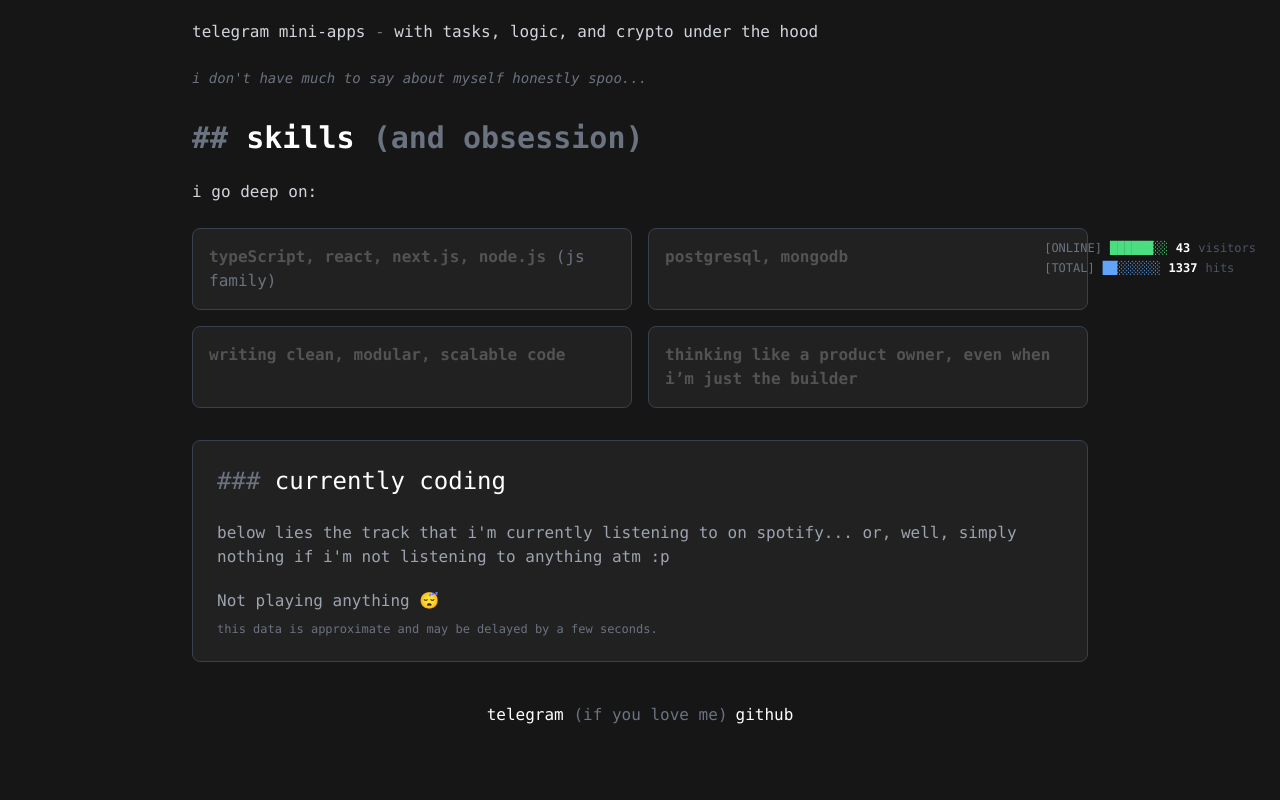
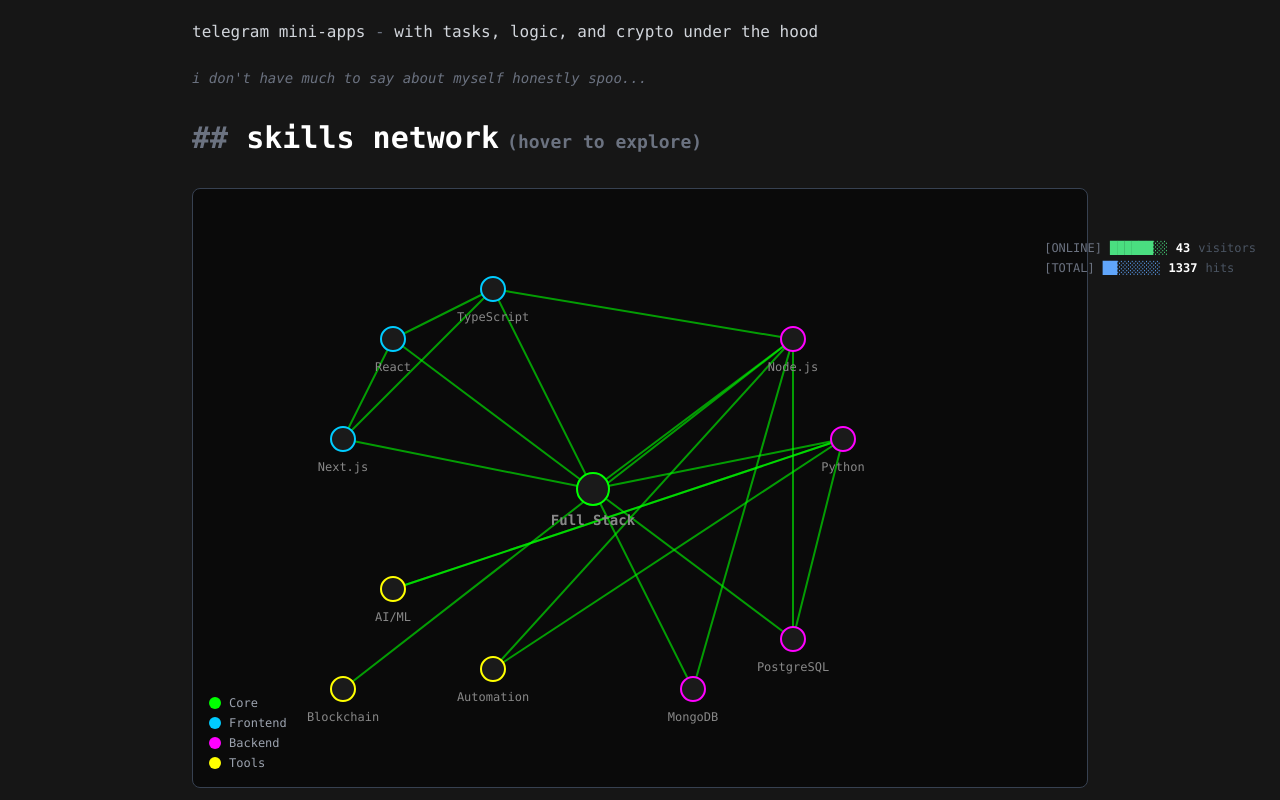
Before and after one commit to payton-ggg/quartzee.dev, a React (Vite) app in the folder main.dev/: page / in a window 1280 px wide. Shown: the part 500-1300 px from the top of the page. Built offline with nearby package versions, Linux system fonts and the light colour scheme; no server answers; a web font is replaced by a local one.

Commit message:
feat: Add About section component including an interactive skills graph.

```diff
--- a/main.dev/src/components/About.tsx
+++ b/main.dev/src/components/About.tsx
@@ -1,5 +1,6 @@
 import React from "react";
 import CurrentlyPlaying from "./CurrentlyPlaying";
+import SkillsGraph from "./SkillsGraph";
 
 const About: React.FC = () => {
   return (
@@ -32,7 +33,7 @@
 
           <div className="space-y-6 text-base">
             currently building full stack apps with Node.js/Python and
-            React.js/Next.js. <br /> <br /> i’m also diving deep into AI,
+            React.js/Next.js. <br /> <br /> i'm also diving deep into AI,
             blockchain, and browser automation. from parsers to pwa's — if it
             runs in the cloud or clicks on your behalf, i've probably built it.
             <div className="">
@@ -55,38 +56,7 @@
           </div>
         </div>
 
-        <div className="mt-10">
-          <h2 className="text-3xl font-extrabold text-white mb-6">
-            <span className="text-gray-500">## </span>
-            skills <span className="text-gray-500">(and obsession)</span>
-          </h2>
-
-          <p className="mb-6 text-base">i go deep on:</p>
-
-          <div className="grid grid-cols-1 md:grid-cols-2 gap-4 text-base">
-            <div className="bg-[#212121] border border-gray-700 rounded-lg p-4">
-              <span className="text-terminal-green font-semibold">
-                typeScript, react, next.js, node.js
-              </span>
-              <span className="text-gray-500"> (js family)</span>
-            </div>
-            <div className="bg-[#212121] border border-gray-700 rounded-lg p-4">
-              <span className="text-terminal-green font-semibold">
-                postgresql, mongodb
-              </span>
-            </div>
-            <div className="bg-[#212121] border border-gray-700 rounded-lg p-4">
-              <span className="text-terminal-green font-semibold">
-                writing clean, modular, scalable code
-              </span>
-            </div>
-            <div className="bg-[#212121] border border-gray-700 rounded-lg p-4">
-              <span className="text-terminal-green font-semibold">
-                thinking like a product owner, even when i’m just the builder
-              </span>
-            </div>
-          </div>
-        </div>
+        <SkillsGraph />
         <CurrentlyPlaying />
       </div>
     </div>
--- /dev/null
+++ b/main.dev/src/components/SkillsGraph.tsx
@@ -0,0 +1,243 @@
+import { useState } from "react";
+
+interface Node {
+  id: string;
+  label: string;
+  x: number;
+  y: number;
+  category: "core" | "frontend" | "backend" | "tools" | "other";
+}
+
+interface Edge {
+  from: string;
+  to: string;
+}
+
+const SkillsGraph = () => {
+  const [hoveredNode, setHoveredNode] = useState<string | null>(null);
+
+  // Определяем узлы (навыки)
+  const nodes: Node[] = [
+    // Core центр
+    { id: "fullstack", label: "Full Stack", x: 400, y: 300, category: "core" },
+
+    // Frontend кластер (слева вверху)
+    { id: "react", label: "React", x: 200, y: 150, category: "frontend" },
+    { id: "nextjs", label: "Next.js", x: 150, y: 250, category: "frontend" },
+    {
+      id: "typescript",
+      label: "TypeScript",
+      x: 300,
+      y: 100,
+      category: "frontend",
+    },
+
+    // Backend кластер (справа вверху)
+    { id: "nodejs", label: "Node.js", x: 600, y: 150, category: "backend" },
+    { id: "python", label: "Python", x: 650, y: 250, category: "backend" },
+
+    // Database кластер (справа внизу)
+    {
+      id: "postgres",
+      label: "PostgreSQL",
+      x: 600,
+      y: 450,
+      category: "backend",
+    },
+    { id: "mongodb", label: "MongoDB", x: 500, y: 500, category: "backend" },
+
+    // Tools кластер (слева внизу)
+    { id: "ai", label: "AI/ML", x: 200, y: 400, category: "tools" },
+    {
+      id: "blockchain",
+      label: "Blockchain",
+      x: 150,
+      y: 500,
+      category: "tools",
+    },
+    {
+      id: "automation",
+      label: "Automation",
+      x: 300,
+      y: 480,
+      category: "tools",
+    },
+  ];
+
+  // Определяем связи
+  const edges: Edge[] = [
+    // Core connections
+    { from: "fullstack", to: "react" },
+    { from: "fullstack", to: "nextjs" },
+    { from: "fullstack", to: "typescript" },
+    { from: "fullstack", to: "nodejs" },
+    { from: "fullstack", to: "python" },
+    { from: "fullstack", to: "postgres" },
+    { from: "fullstack", to: "mongodb" },
+
+    // Frontend cluster
+    { from: "react", to: "nextjs" },
+    { from: "react", to: "typescript" },
+    { from: "nextjs", to: "typescript" },
+
+    // Backend cluster
+    { from: "nodejs", to: "typescript" },
+    { from: "nodejs", to: "postgres" },
+    { from: "nodejs", to: "mongodb" },
+    { from: "python", to: "postgres" },
+    { from: "python", to: "ai" },
+
+    // Tools connections
+    { from: "ai", to: "python" },
+    { from: "blockchain", to: "nodejs" },
+    { from: "automation", to: "nodejs" },
+    { from: "automation", to: "python" },
+  ];
+
+  const getCategoryColor = (category: string) => {
+    switch (category) {
+      case "core":
+        return "#00ff00"; // Яркий зеленый
+      case "frontend":
+        return "#00ccff"; // Голубой
+      case "backend":
+        return "#ff00ff"; // Пурпурный
+      case "tools":
+        return "#ffff00"; // Желтый
+      default:
+        return "#888888";
+    }
+  };
+
+  const isNodeConnected = (nodeId: string) => {
+    if (!hoveredNode) return true;
+    if (nodeId === hoveredNode) return true;
+    return edges.some(
+      (e) =>
+        (e.from === hoveredNode && e.to === nodeId) ||
+        (e.to === hoveredNode && e.from === nodeId)
+    );
+  };
+
+  const isEdgeConnected = (edge: Edge) => {
+    if (!hoveredNode) return true;
+    return edge.from === hoveredNode || edge.to === hoveredNode;
+  };
+
+  return (
+    <div className="w-full my-16">
+      <h2 className="text-3xl font-extrabold text-white mb-8 font-mono">
+        <span className="text-gray-500">## </span>
+        skills network
+        <span className="text-gray-500 text-lg ml-2">(hover to explore)</span>
+      </h2>
+
+      <div className="relative w-full h-[600px] bg-[#0a0a0a] border border-gray-700 rounded-lg overflow-hidden">
+        <svg width="800" height="600" className="absolute inset-0">
+          {/* Рисуем линии связей */}
+          <g className="edges">
+            {edges.map((edge, idx) => {
+              const fromNode = nodes.find((n) => n.id === edge.from);
+              const toNode = nodes.find((n) => n.id === edge.to);
+              if (!fromNode || !toNode) return null;
+
+              const isActive = isEdgeConnected(edge);
+              return (
+                <line
+                  key={idx}
+                  x1={fromNode.x}
+                  y1={fromNode.y}
+                  x2={toNode.x}
+                  y2={toNode.y}
+                  stroke={isActive ? "#00ff00" : "#333333"}
+                  strokeWidth={isActive ? 2 : 1}
+                  opacity={isActive ? 0.6 : 0.2}
+                  className="transition-all duration-300"
+                />
+              );
+            })}
+          </g>
+
+          {/* Рисуем узлы */}
+          <g className="nodes">
+            {nodes.map((node) => {
+              const isActive = isNodeConnected(node.id);
+              const isCoreNode = node.category === "core";
+              const radius = isCoreNode ? 16 : 12;
+              const color = getCategoryColor(node.category);
+
+              return (
+                <g
+                  key={node.id}
+                  onMouseEnter={() => setHoveredNode(node.id)}
+                  onMouseLeave={() => setHoveredNode(null)}
+                  className="cursor-pointer transition-all duration-300"
+                  style={{
+                    opacity: isActive ? 1 : 0.3,
+                  }}
+                >
+                  {/* Внешнее свечение при hover */}
+                  {hoveredNode === node.id && (
+                    <circle
+                      cx={node.x}
+                      cy={node.y}
+                      r={radius + 8}
+                      fill={color}
+                      opacity={0.2}
+                      className="animate-pulse"
+                    />
+                  )}
+
+                  {/* Основной круг узла */}
+                  <circle
+                    cx={node.x}
+                    cy={node.y}
+                    r={radius}
+                    fill={hoveredNode === node.id ? color : "#1a1a1a"}
+                    stroke={color}
+                    strokeWidth={2}
+                  />
+
+                  {/* Метка узла */}
+                  <text
+                    x={node.x}
+                    y={node.y + radius + 20}
+                    textAnchor="middle"
+                    fill={hoveredNode === node.id ? color : "#888888"}
+                    fontSize={isCoreNode ? 14 : 12}
+                    fontWeight={isCoreNode ? "bold" : "normal"}
+                    className="font-mono transition-all duration-300"
+                  >
+                    {node.label}
+                  </text>
+                </g>
+              );
+            })}
+          </g>
+        </svg>
+
+        {/* Легенда категорий */}
+        <div className="absolute bottom-4 left-4 font-mono text-xs space-y-1">
+          <div className="flex items-center gap-2">
+            <div className="w-3 h-3 rounded-full bg-[#00ff00]"></div>
+            <span className="text-gray-400">Core</span>
+          </div>
+          <div className="flex items-center gap-2">
+            <div className="w-3 h-3 rounded-full bg-[#00ccff]"></div>
+            <span className="text-gray-400">Frontend</span>
+          </div>
+          <div className="flex items-center gap-2">
+            <div className="w-3 h-3 rounded-full bg-[#ff00ff]"></div>
+            <span className="text-gray-400">Backend</span>
+          </div>
+          <div className="flex items-center gap-2">
+            <div className="w-3 h-3 rounded-full bg-[#ffff00]"></div>
+            <span className="text-gray-400">Tools</span>
+          </div>
+        </div>
+      </div>
+    </div>
+  );
+};
+
+export default SkillsGraph;
```
